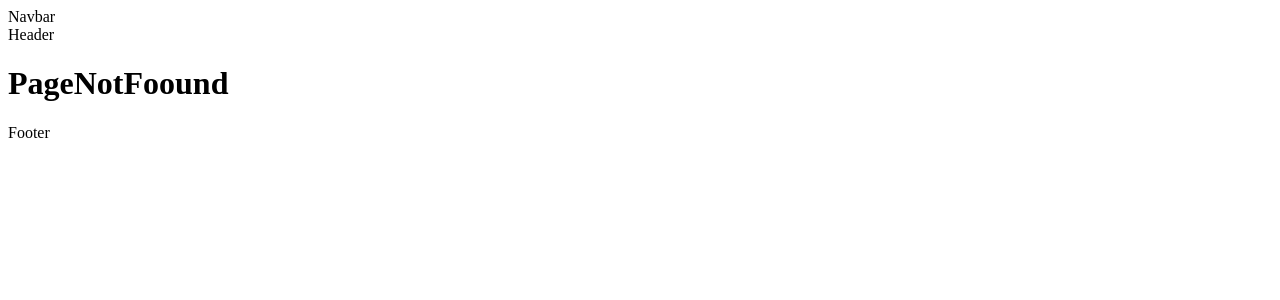
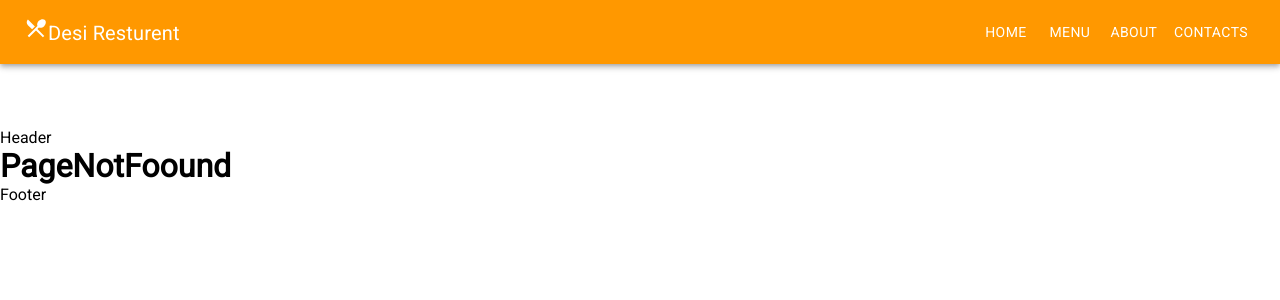
Before and after one commit to likeam/desi-resturent, a React (Create React App) app: page /contacts in a window 1280 px wide. Shown: the top 300 px of the page. Built offline with nearby package versions, Linux system fonts and the light colour scheme.

Commit message:
Building Nabbar

```diff
--- a/src/components/Navbar.jsx
+++ b/src/components/Navbar.jsx
@@ -1,9 +1,111 @@
-import React from 'react'
+import React, { useState } from 'react'
+import { AppBar, Box,Toolbar, IconButton, Typography,Button, Drawer,Divider } from '@mui/material';
+import MenuIcon from '@mui/icons-material/Menu';
+import RestaurantMenuIcon from '@mui/icons-material/RestaurantMenu';
+import {Link } from 'react-router-dom'
+import { NavLink } from "react-router-dom";
+import Logo from "../images/logo.svg";
+import '../styles/Navbar.css';
+
+
 
 function Navbar() {
-  return (
-    <div>Navbar</div>
-  )
+
+  const [mobileOpen, setMobileOpen] = useState(false);
+
+  const handleDrawerToggle = () => {
+    setMobileOpen(!mobileOpen)
+  }
+
+  const drawer = (
+    <Box onClick={handleDrawerToggle} sx={{ textAlign: "center" }}>
+    <Typography
+      color={"goldenrod"}
+      variant="h6"
+      component="div"
+      sx={{ flexGrow: 1, my: 2 }}
+    >
+      <img src={Logo} alt="logo" height={"70"} width="200" />
+    </Typography>
+    <Divider />
+    <ul className="mobile-navigation">
+      <li>
+        <NavLink activeClassName="active" to={"/"}>
+          Home
+        </NavLink>
+      </li>
+      <li>
+        <NavLink to={"/menu"}>Menu</NavLink>
+      </li>
+      <li>
+        <NavLink to={"/about"}>About</NavLink>
+      </li>
+      <li>
+        <NavLink to={"/contact"}>Contact</NavLink>
+      </li>
+    </ul>
+  </Box>
+  );
+
+
+    return (
+        <Box sx={{ flexGrow: 1 }} >
+          <AppBar position="static" sx={{ bgcolor: "#ff9800" }}>
+            <Toolbar>
+              <IconButton
+                size="large"
+                edge="start"
+                color="inherit"
+                aria-label="open drawer"
+                sx={{ mr: 2,
+                  display: {sm: 'none'},
+                  }}
+                  onClick={handleDrawerToggle}
+              >
+                <MenuIcon  />
+              </IconButton>
+              <Typography variant="h6" component="div" sx={{ flexGrow: 1 }}>
+              <RestaurantMenuIcon />Desi Resturent
+              </Typography>
+              <Box sx={{display: { xs: 'none', sm: 'block'} }} >
+                <ul className="navigation-menu">
+                  <li>
+                    <Link to= '/'><Button color="inherit">Home</Button></Link>
+                  </li>
+                  <li>
+                    <Link to= '/menu'><Button color="inherit">Menu</Button></Link>
+                  </li>
+                  <li>
+                    <Link to= '/about'><Button color="inherit">About</Button></Link>
+                  </li>
+                  <li>
+                    <Link to= '/contacts'><Button color="inherit">Contacts</Button></Link>
+                  </li>
+                </ul>
+              </Box>
+            </Toolbar>
+          </AppBar>
+          <Box component="nav">
+          <Drawer
+            variant="temporary"
+            open={mobileOpen}
+            onClose={handleDrawerToggle}
+            sx={{
+              display: { xs: "block", sm: "none" },
+              "& .MuiDrawer-paper": {
+                boxSizing: "border-box",
+                width: "240px",
+              },
+            }}
+          >
+            {drawer}
+          </Drawer>
+        </Box>
+        <Box>
+          <Toolbar />
+        </Box>
+        </Box>
+      );
 }
 
 export default Navbar
--- /dev/null
+++ b/src/index.css
@@ -0,0 +1,11 @@
+
+  @import url('https://fonts.googleapis.com/css2?family=Roboto&display=swap');
+
+  *{
+    margin: 0;
+    padding: 0;
+    box-sizing: border-box;
+  }
+  body{
+    font-family: 'Roboto', sans-serif;
+  }
--- a/src/index.js
+++ b/src/index.js
@@ -1,5 +1,6 @@
 import React from 'react';
 import ReactDOM from 'react-dom/client';
+import './index.css'
 import App from './App';
 
 const root = ReactDOM.createRoot(document.getElementById('root'));
--- /dev/null
+++ b/src/styles/Navbar.css
@@ -0,0 +1,28 @@
+.navigation-menu{
+    list-style: none;
+    display: flex;
+    align-items: center;
+    justify-content: center;
+
+}
+
+.navigation-menu li a {
+    text-decoration: none;
+    color: white;
+  }
+  /*.active {
+    color: goldenrod !important;
+    font-weight: bold !important;
+  }
+   mobile view */
+  .mobile-navigation {
+    list-style: none;
+  }
+  .mobile-navigation li {
+    margin-top: 20px;
+  }
+  .mobile-navigation li a {
+    text-decoration: none;
+    font-size: 1.4rem;
+    color: black;
+  }
```
